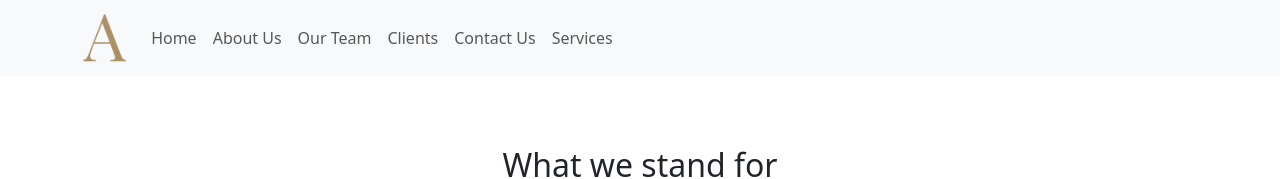
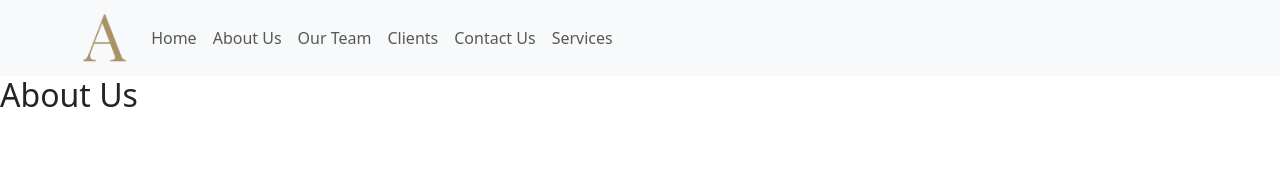
Before and after one commit to Toluwanimicode/Anwalt-Frontend, a React (Vite) app: page /about in a window 1280 px wide. Shown: the top 179 px of the page. Built offline with nearby package versions, Linux system fonts and the light colour scheme.

Commit message:
added changes

```diff
--- a/src/components/Pages/AboutUs/About.jsx
+++ b/src/components/Pages/AboutUs/About.jsx
@@ -8,6 +8,9 @@ const About = () => {
     <div>
       <div>
           <NavigationBar />
+      </div>
+      <div>
+        <h2>About Us</h2>
       </div>
       <div className='div-1'>
         <div className='div-2'>
```
